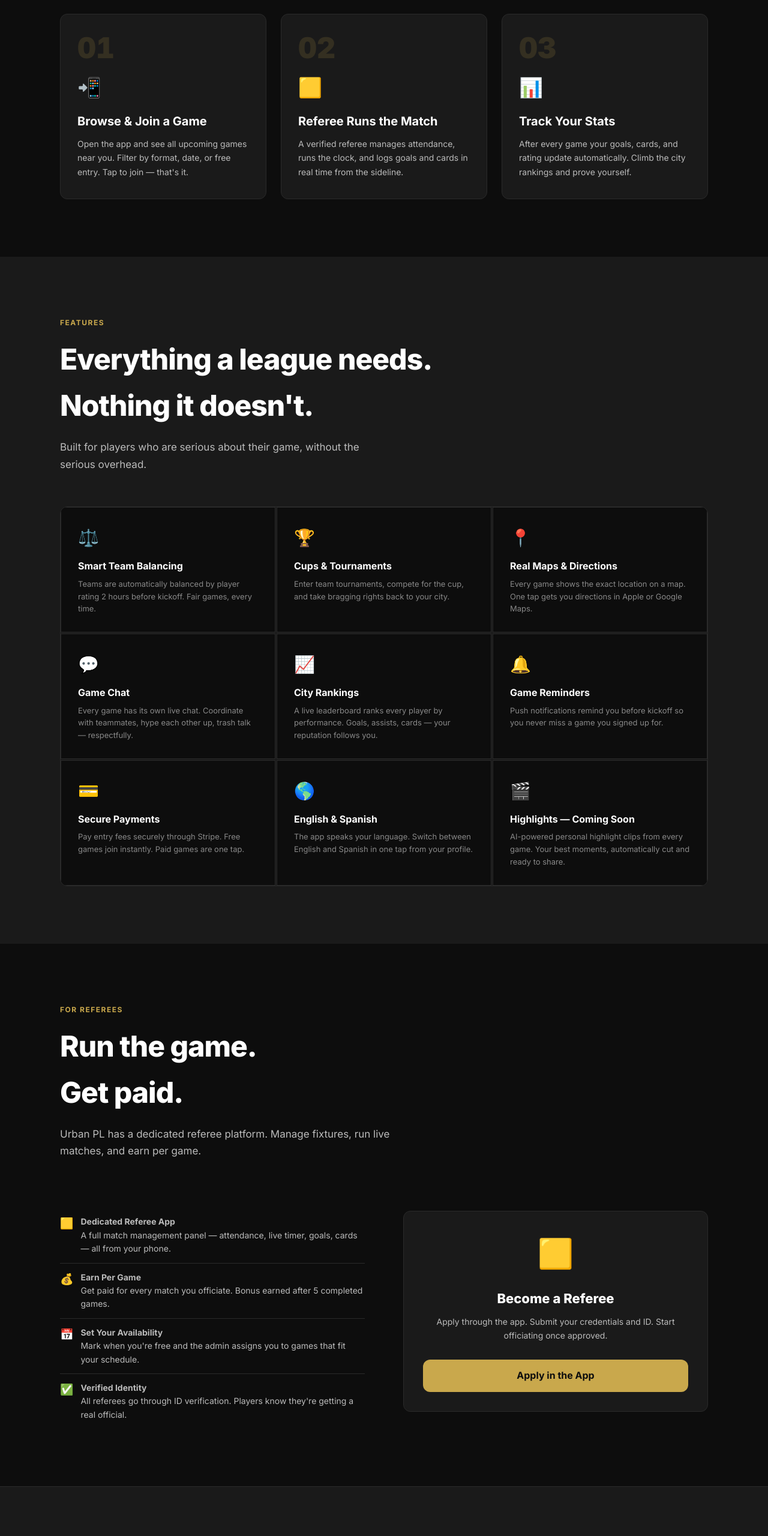
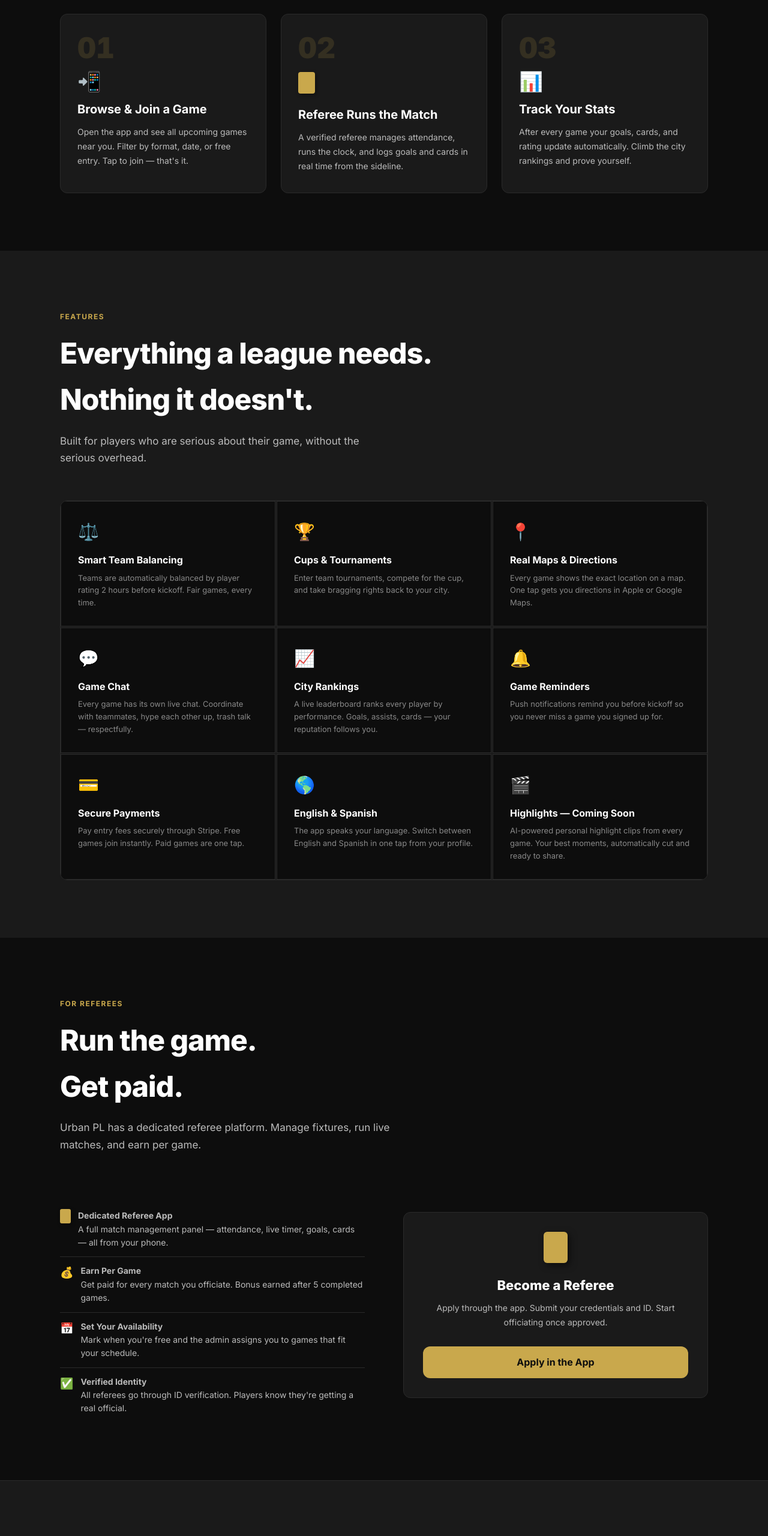
Before and after one commit to mkavosi93/UrbanPL, a website: page docs/index.html in a window 1280 px wide. Shown: the part 1340-3900 px from the top of the page at 60% size. Drawn offline with Linux system fonts and the light colour scheme.

Commit message:
Fix referee yellow card icon on website — replace broken 🟨 emoji with CSS yellow card element
Co-Authored-By: Claude Sonnet 4.6 <noreply@anthropic.com>

```diff
--- a/docs/index.html
+++ b/docs/index.html
@@ -249,7 +249,14 @@
       font-variant-numeric: tabular-nums;
     }
 
-    .step-icon { font-size: 32px; margin-bottom: 14px; display: block; }
+    .step-icon { font-size: 32px; margin-bottom: 14px; display: block; line-height: 1; }
+    .step-icon svg, .feature-icon svg { display: inline-block; vertical-align: middle; }
+    .yellow-card {
+      display: inline-flex; align-items: center; justify-content: center;
+      width: 28px; height: 36px;
+      background: #c9a84c; border-radius: 4px;
+      box-shadow: 2px 2px 6px rgba(0,0,0,0.4);
+    }
 
     .step-title {
       font-size: 20px; font-weight: 700; margin-bottom: 10px;
@@ -330,7 +337,7 @@
       font-size: 20px; font-weight: 800; color: var(--gold);
       letter-spacing: -0.5px;
     }
-    .footer-logo span { color: var(--gray); font-weight: 400; font-size: 13px; display: block; margin-top: 4px; }
+    .footer-logo span { color: var(--gray); font-weight: 400; font-size: 12px; display: block; margin-top: 4px; }
 
     .footer-links {
       display: flex; gap: 24px; flex-wrap: wrap;
@@ -423,7 +430,7 @@
         </div>
         <div class="step-card">
           <div class="step-num">02</div>
-          <span class="step-icon">🟨</span>
+          <span class="step-icon"><span class="yellow-card"></span></span>
           <h3 class="step-title">Referee Runs the Match</h3>
           <p class="step-desc">A verified referee manages attendance, runs the clock, and logs goals and cards in real time from the sideline.</p>
         </div>
@@ -505,7 +512,7 @@
         <div>
           <ul class="referee-perks">
             <li>
-              <span>🟨</span>
+              <span><span class="yellow-card" style="width:18px;height:24px;border-radius:3px;"></span></span>
               <div>
                 <strong>Dedicated Referee App</strong><br />
                 A full match management panel — attendance, live timer, goals, cards — all from your phone.
@@ -535,7 +542,9 @@
           </ul>
         </div>
         <div class="referee-card">
-          <div style="font-size:48px; text-align:center; margin-bottom:20px;">🟨</div>
+          <div style="display:flex; justify-content:center; margin-bottom:20px;">
+            <span class="yellow-card" style="width:40px; height:52px; border-radius:6px; box-shadow:4px 4px 12px rgba(0,0,0,0.5);"></span>
+          </div>
           <h3 style="font-size:22px; font-weight:800; text-align:center; margin-bottom:8px;">Become a Referee</h3>
           <p style="font-size:14px; color:var(--gray-light); text-align:center; margin-bottom:28px; line-height:1.7;">
             Apply through the app. Submit your credentials and ID. Start officiating once approved.
@@ -571,7 +580,7 @@
         <img src="logo.png" alt="Urban PL" style="width:32px; height:32px; border-radius:8px;" />
         <div>
           Urban PL
-          <span>© 2026 Urban PL · theurbanpl.com</span>
+          <span>© 2026 Urban PL. All rights reserved.</span>
         </div>
       </div>
       <ul class="footer-links">
```
